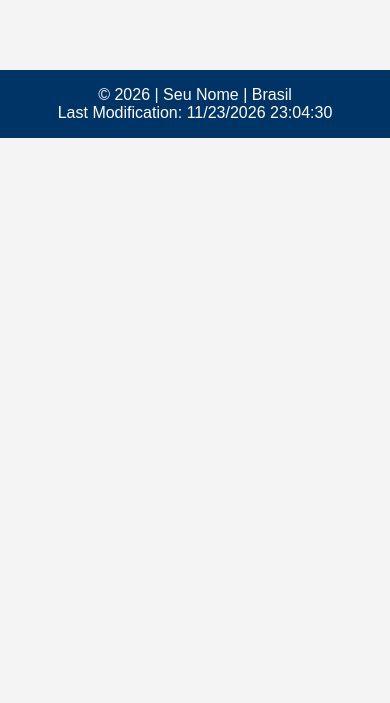
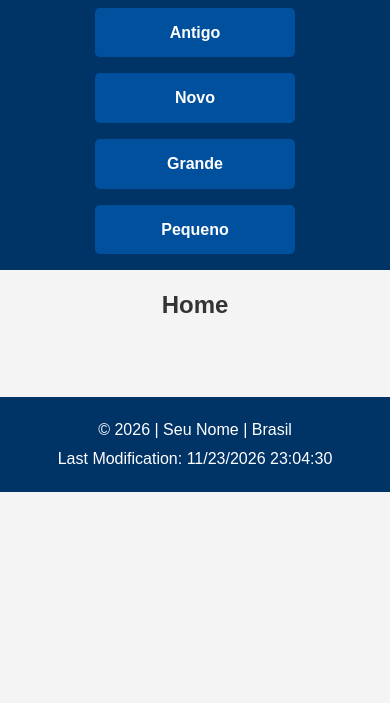
Before and after one commit to Dylan-Rojas/wdd131, a plain HTML site: page templos-filtrados.html in a window 390 px wide. Shown: the part 141-844 px from the top of the page. Drawn offline with Linux system fonts and the light colour scheme.

Commit message:
Add files via upload

```diff
--- a/estilos/templos-filtrados.css
+++ b/estilos/templos-filtrados.css
@@ -1,70 +1,125 @@
+
 * {
     margin: 0;
     padding: 0;
     box-sizing: border-box;
 }
 
+
 body {
-    font-family: Arial, sans-serif;
-    background: #f4f4f4;
+    font-family: Arial, Helvetica, sans-serif;
+    background-color: #f4f4f4;
+    color: #333;
+    line-height: 1.6;
 }
 
+
 header {
-    background: #003366;
+    background-color: #003366;
     color: white;
     text-align: center;
     padding: 1rem;
 }
 
-nav {
-    margin-top: 1rem;
+header h1 {
+    margin-bottom: 1rem;
 }
 
-nav button {
-    padding: .7rem 1rem;
-    margin: .2rem;
-    border: none;
-    cursor: pointer;
+
+nav {
+    display: flex;
+    justify-content: center;
+    gap: 1rem;
+    flex-wrap: wrap;
+}
+
+nav a {
+    text-decoration: none;
+    color: white;
+    background-color: #00509d;
+    padding: 0.75rem 1rem;
     border-radius: 5px;
+    font-weight: bold;
+    transition: 0.3s;
 }
+
+nav a:hover {
+    background-color: #001f4d;
+    transform: scale(1.05);
+}
+
 
 main {
     max-width: 1200px;
-    margin: auto;
+    margin: 0 auto;
     padding: 1rem;
 }
 
-h2 {
+main h2 {
     text-align: center;
-    margin-bottom: 1rem;
+    margin-bottom: 1.5rem;
 }
+
 
 .gallery {
     display: grid;
     grid-template-columns: repeat(auto-fit, minmax(300px, 1fr));
-    gap: 1rem;
+    gap: 1.5rem;
 }
+
 
 .gallery section {
     background: white;
+    border-radius: 10px;
     padding: 1rem;
-    border-radius: 8px;
-    box-shadow: 0 0 10px rgba(0,0,0,.15);
     text-align: center;
+    box-shadow: 0 4px 8px rgba(0, 0, 0, 0.15);
 }
+
+.gallery h3 {
+    color: #003366;
+    margin-bottom: 0.5rem;
+}
+
+.gallery p {
+    margin-bottom: 0.5rem;
+}
+
 
 .gallery img {
     width: 100%;
     height: 220px;
     object-fit: cover;
-    margin-top: 1rem;
-    border-radius: 6px;
+    border-radius: 8px;
+    margin-top: 0.75rem;
 }
 
+
 footer {
+    margin-top: 2rem;
+    padding: 1rem;
+    background-color: #003366;
+    color: white;
     text-align: center;
-    background: #003366;
-    color: white;
-    padding: 1rem;
-    margin-top: 2rem;
 }
+
+footer p {
+    margin: 0.25rem 0;
+}
+
+
+@media screen and (max-width: 768px) {
+    nav {
+        flex-direction: column;
+        align-items: center;
+    }
+
+    nav a {
+        width: 200px;
+        text-align: center;
+    }
+
+    .gallery {
+        grid-template-columns: 1fr;
+    }
+}
```
